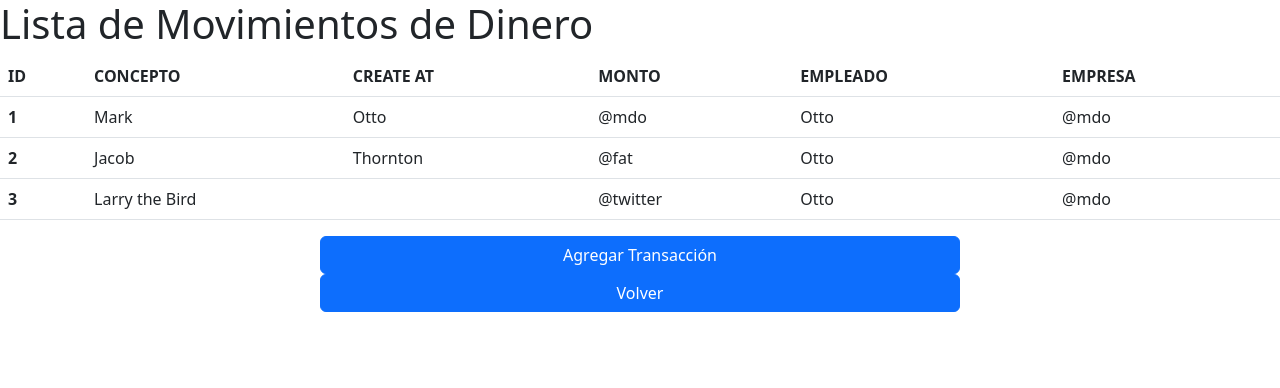
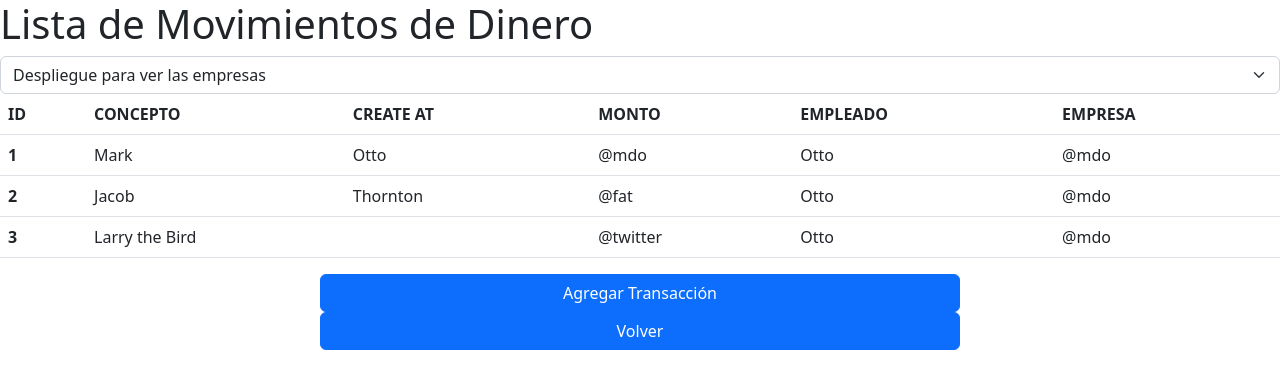
Before and after one commit to Hendyd-Programadores/Proyecto-Udea-Mintic2022, a plain HTML site: page src/main/resources/templates/verTransacciones.html in a window 1280 px wide. Drawn offline with nearby package versions, Linux system fonts and the light colour scheme.

Commit message:
Listado de transacciones (html)

```diff
--- a/src/main/resources/static/inicio.css
+++ /dev/null
@@ -1,3 +0,0 @@
-body{
-    background-color: gainsboro;
-}
--- a/src/main/resources/templates/verTransacciones.html
+++ b/src/main/resources/templates/verTransacciones.html
@@ -11,6 +11,12 @@
 </head>
 <body>
     <h1>Lista de Movimientos de Dinero</h1>
+    <select class="form-select" aria-label="Default select example">
+        <option selected>Despliegue para ver las empresas</option>
+        <option value="1">One</option>
+        <option value="2">Two</option>
+        <option value="3">Three</option>
+    </select>
     <table class="table">
         <thead>
         <tr>
```
Also changed, not shown: src/main/resources/static/styles.css (renamed from src/main/resources/static/crearEmpresa.css).
